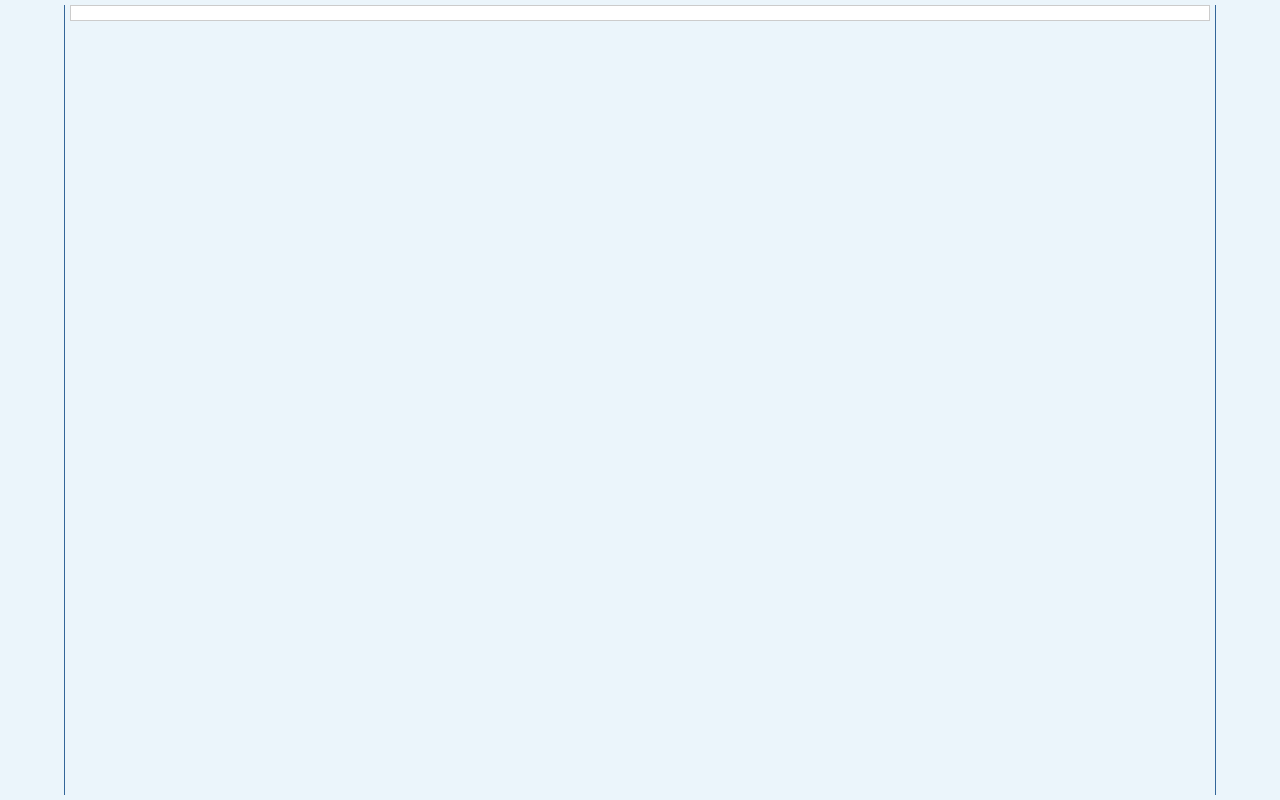
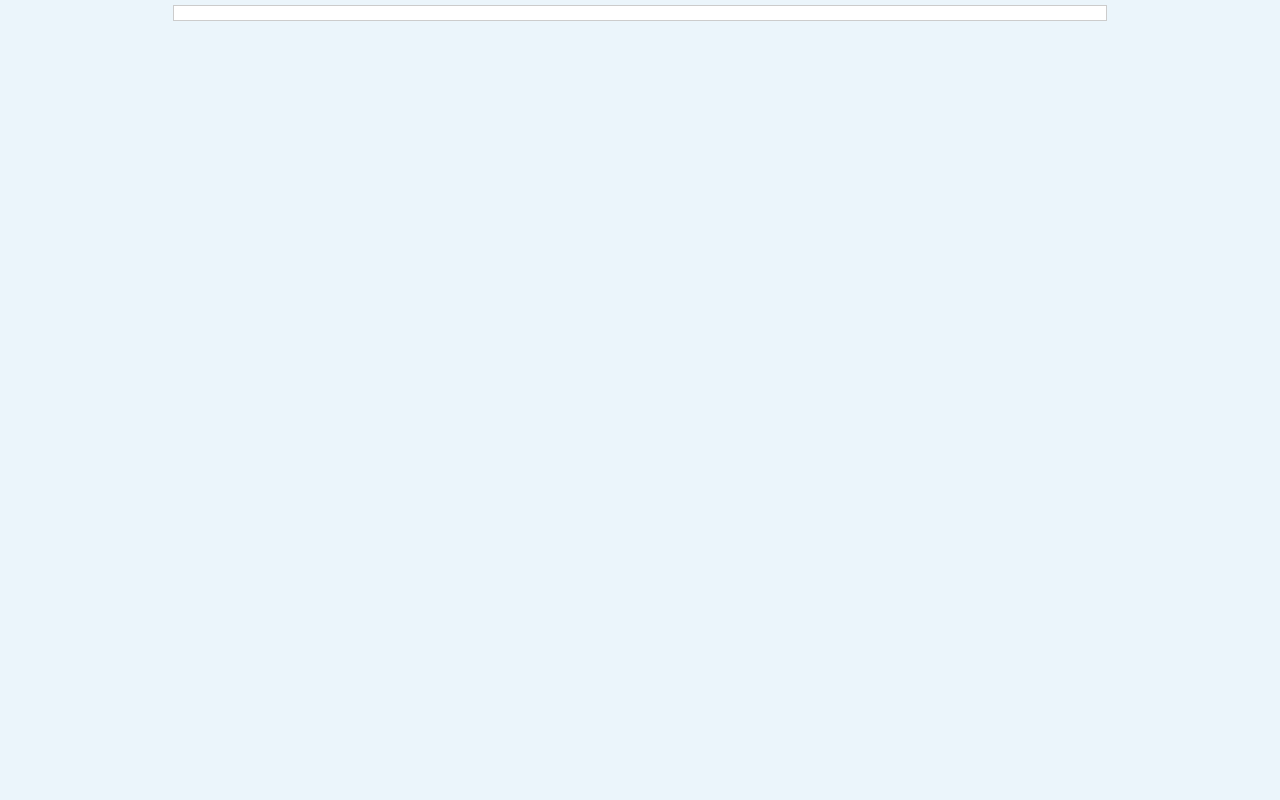
Before and after one commit to thomasWeise/bookbase, a plain HTML site: page scripts/htmlHeader2.html in a window 1280 px wide. Drawn offline with Linux system fonts and the light colour scheme.

Commit message:
slightly improved layout of website

```diff
--- a/scripts/htmlHeader2.html
+++ b/scripts/htmlHeader2.html
@@ -17,17 +17,18 @@ body {
     background-color: #ebf5fb;
     color: black;
     padding: 0;
-    border-right: 1px solid #336699;
-    border-left: 1px solid #336699;
-    margin: 0px 40px 0px 40px;
+    margin: 2px 40px 2px 40px;
 }
 div.document {
-    text-align: left;
+    text-align: center;
+    margin: 0 auto;
+    max-width: min(25cm, 70em);
 }
 div.body {
     background-color: white;
     margin: 5px;
     border: 1px solid #ccc;
+    text-align: left;
     padding: 0.5em 0.5em 0.5em 0.5em;
 }
 p {
```
Also changed, not shown: 1 other file.
